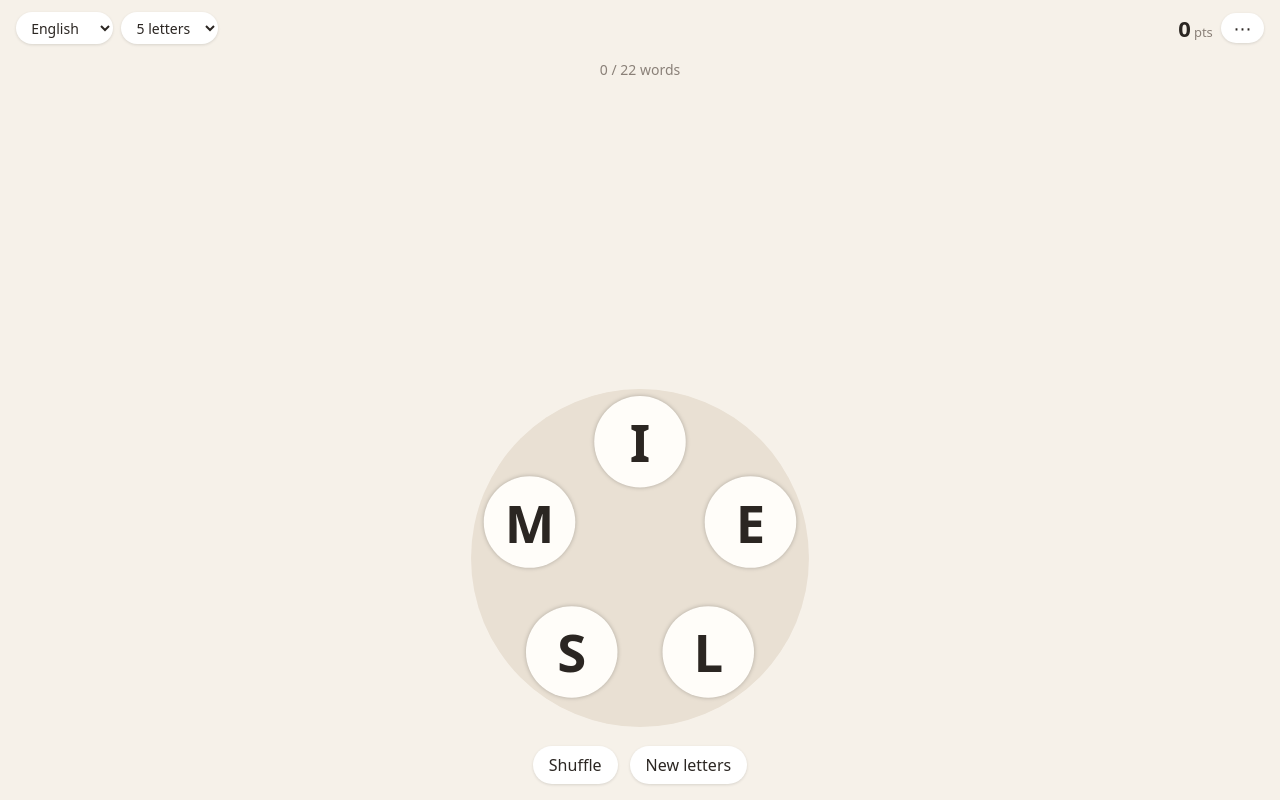
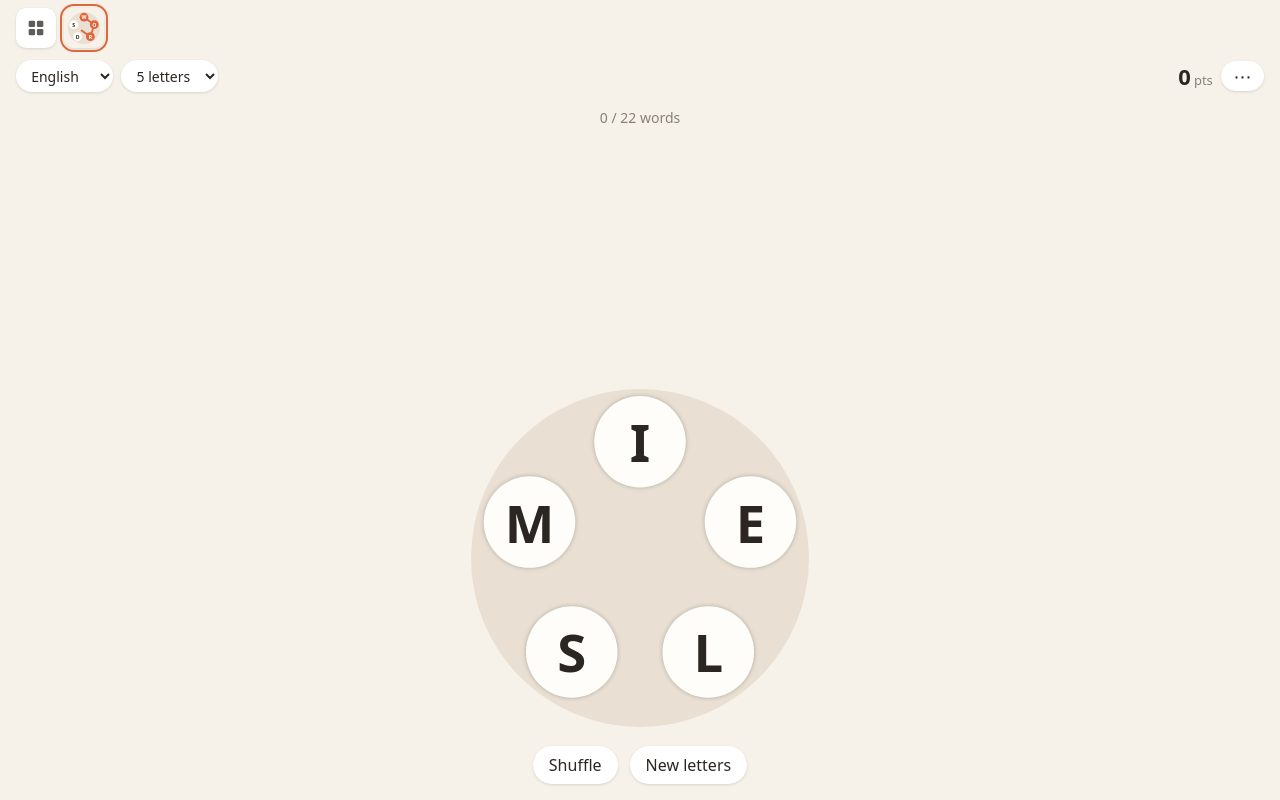
Before and after one commit to lacostej/games-papapps, a website with bundled scripts: page word-connect/index.html in a window 1280 px wide. Built offline with nearby package versions, Linux system fonts and the light colour scheme.

Commit message:
Add a game menu and site home page
The site root lists the games as square buttons; each game page gets a
top bar with the same buttons to switch games. Word Connect's button is
an SVG of the wheel mid-swipe (also its favicon, follows dark mode).
The dev server moves to the repo root so it serves the whole site.

```diff
--- /dev/null
+++ b/games.js
@@ -0,0 +1,4 @@
+// Games shown in the menu. Paths are relative to the site root.
+export const GAMES = [
+  { id: 'word-connect', name: 'Word Connect', path: 'word-connect/', icon: 'word-connect/icon.svg' },
+];
--- a/word-connect/serve.mjs
+++ b/serve.mjs
@@ -1,4 +1,4 @@
-// Static server reachable from phones on the same Wi-Fi. Usage: node serve.mjs [port]
+// Serves the whole site, reachable from phones on the same Wi-Fi. Usage: node serve.mjs [port]
 import { createServer } from 'node:http';
 import { readFile } from 'node:fs/promises';
 import { networkInterfaces } from 'node:os';
@@ -36,7 +36,7 @@ server.on('error', (err) => {
 });
 
 server.listen(port, '0.0.0.0', () => {
-  console.log(`Word Connect on http://localhost:${port}/`);
+  console.log(`Papapps on http://localhost:${port}/`);
   for (const addrs of Object.values(networkInterfaces())) {
     for (const a of addrs ?? []) {
       if (a.family === 'IPv4' && !a.internal) console.log(`  on your phone: http://${a.address}:${port}/`);
--- /dev/null
+++ b/shared/game-nav.css
@@ -0,0 +1,31 @@
+/* Uses the page's --surface/--ink/--accent/--shadow tokens when it defines them. */
+.game-nav {
+  display: flex;
+  align-items: center;
+  gap: 8px;
+  padding: 8px 16px 0;
+  min-height: 48px;
+}
+
+.game-nav a {
+  width: 40px;
+  height: 40px;
+  flex: none;
+  display: grid;
+  place-items: center;
+  border-radius: 10px;
+  overflow: hidden;
+  background: var(--surface, #fff);
+  color: var(--ink, #2b2622);
+  box-shadow: var(--shadow, 0 1px 3px rgb(0 0 0 / 0.12));
+  -webkit-tap-highlight-color: transparent;
+}
+
+.game-nav a[aria-current='page'] {
+  outline: 2px solid var(--accent, #e0673b);
+  outline-offset: 2px;
+}
+
+.game-nav a:focus-visible { outline: 2px solid var(--accent, #e0673b); outline-offset: 2px; }
+.game-nav img { width: 100%; height: 100%; display: block; }
+.game-nav-home svg { width: 22px; height: 22px; fill: currentColor; opacity: 0.75; }
--- /dev/null
+++ b/shared/game-nav.js
@@ -0,0 +1,35 @@
+// Game menu: fills every <nav data-game-nav="<current game id>"> with square game
+// buttons. Links resolve from this file's location, so the site works under any base path.
+import { GAMES } from '../games.js';
+
+const root = new URL('../', import.meta.url);
+const HOME_LABEL = { en: 'All games', fr: 'Tous les jeux' };
+
+export function renderGameNav(nav, current) {
+  const lang = (navigator.languages?.[0] ?? 'en').split('-')[0];
+  nav.classList.add('game-nav');
+  nav.setAttribute('aria-label', 'Games');
+
+  const home = link(new URL('./', root), HOME_LABEL[lang] ?? HOME_LABEL.en);
+  home.classList.add('game-nav-home');
+  home.innerHTML =
+    '<svg viewBox="0 0 24 24" aria-hidden="true"><rect x="4" y="4" width="7" height="7" rx="1.5"/><rect x="13" y="4" width="7" height="7" rx="1.5"/><rect x="4" y="13" width="7" height="7" rx="1.5"/><rect x="13" y="13" width="7" height="7" rx="1.5"/></svg>';
+
+  const games = GAMES.map((game) => {
+    const a = link(new URL(game.path, root), game.name);
+    if (game.id === current) a.setAttribute('aria-current', 'page');
+    a.append(Object.assign(document.createElement('img'), { src: new URL(game.icon, root).href, alt: '' }));
+    return a;
+  });
+  nav.replaceChildren(home, ...games);
+}
+
+function link(url, label) {
+  const a = document.createElement('a');
+  a.href = url.href;
+  a.title = label;
+  a.setAttribute('aria-label', label);
+  return a;
+}
+
+for (const nav of document.querySelectorAll('[data-game-nav]')) renderGameNav(nav, nav.dataset.gameNav);
--- a/word-connect/index.html
+++ b/word-connect/index.html
@@ -6,10 +6,14 @@
   <meta name="apple-mobile-web-app-capable" content="yes">
   <meta name="mobile-web-app-capable" content="yes">
   <title>Word Connect</title>
+  <link rel="icon" href="icon.svg">
+  <link rel="stylesheet" href="../shared/game-nav.css">
   <link rel="stylesheet" href="styles.css">
+  <script type="module" src="../shared/game-nav.js"></script>
   <script type="module" src="src/ui/app.js"></script>
 </head>
 <body>
+  <nav data-game-nav="word-connect"></nav>
   <header class="toolbar">
     <select id="language" data-i18n-label="wordLanguage"></select>
     <select id="size" data-i18n-label="letterCount"></select>
--- a/word-connect/package.json
+++ b/word-connect/package.json
@@ -3,7 +3,7 @@
   "private": true,
   "type": "module",
   "scripts": {
-    "start": "node serve.mjs",
+    "start": "node ../serve.mjs",
     "test": "node --test",
     "build:puzzles": "node tools/build-puzzles.mjs"
   }
```
Also changed, not shown: index.html (added, +74 -0 lines), package.json (added, +10 -0 lines), word-connect/icon.svg (added).
